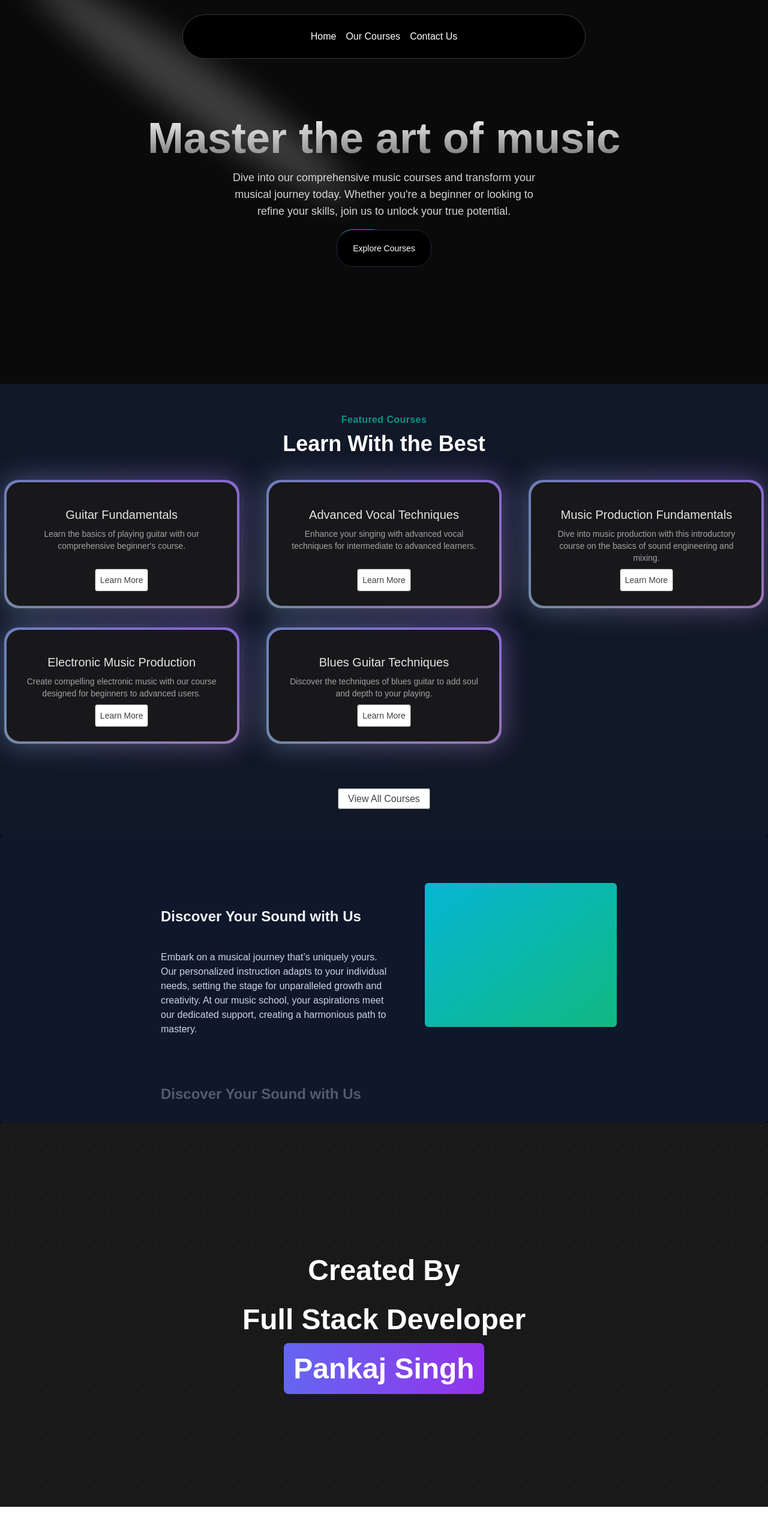
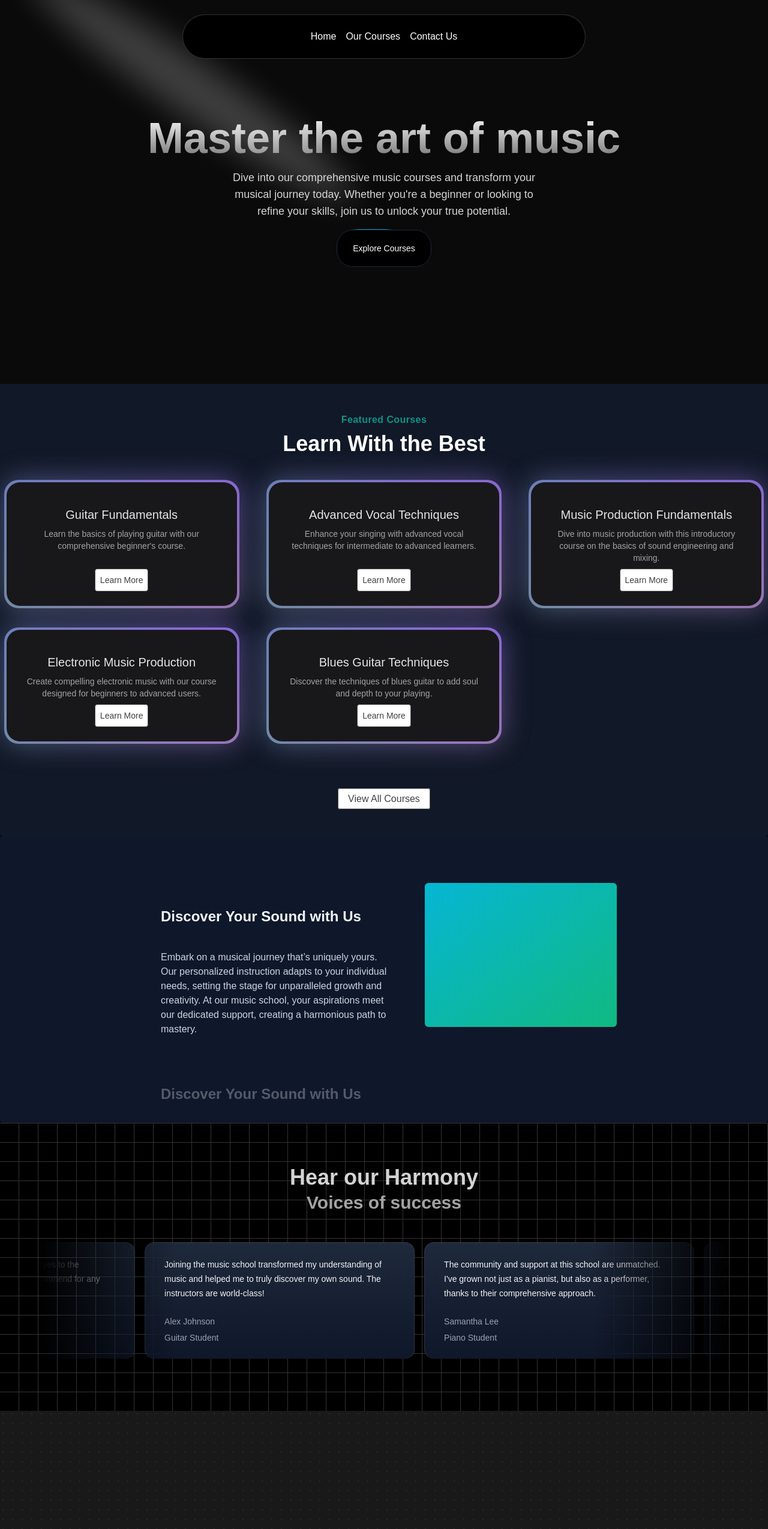
Before and after one commit to pnk-ltoc-892/portfolio-demo, a Next.js app: page / in a window 1280 px wide. Shown: the top 2549 px of the page at 60% size. Before the commit the page ends 2512 px from the top, so only its background shows below. Built offline with nearby package versions, Linux system fonts and the light colour scheme.

Commit message:
Add MovingCards Testimonial Section

```diff
--- a/src/app/page.tsx
+++ b/src/app/page.tsx
@@ -1,10 +1,11 @@
 import FeaturedSection from "@/components/FeaturedSection.tsx";
 import HeroSection from "@/components/HeroSection.tsx";
+import { MusicSchoolTestimonials } from "@/components/MusicSchoolTestimonials.tsx";
 import { WhyChooseUs } from "@/components/WhyChooseUs.tsx";
 
 export default function Home() {
   return (
-    <main className="min-h-screen bg-black/[0.96] antialiased bg-grid-white">
+    <main className="min-h-screen bg-black/[0.96] antialiased">
 
       {/* // Hero Section */}
       <HeroSection />
@@ -15,6 +16,9 @@
       {/* // Stcky Scroll Section */}
       <WhyChooseUs />
 
+      {/* Testimonials Section */}
+      <MusicSchoolTestimonials />
+
 
     </main>
 
--- /dev/null
+++ b/src/components/MusicSchoolTestimonials.tsx
@@ -0,0 +1,54 @@
+'use client'
+import React from 'react'
+import { InfiniteMovingCards } from './ui/infinite-moving-cards.tsx'
+
+const musicSchoolTestimonials = [
+  {
+    quote:
+      'Joining the music school transformed my understanding of music and helped me to truly discover my own sound. The instructors are world-class!',
+    name: 'Alex Johnson',
+    title: 'Guitar Student',
+  },
+  {
+    quote:
+      "The community and support at this school are unmatched. I've grown not just as a pianist, but also as a performer, thanks to their comprehensive approach.",
+    name: 'Samantha Lee',
+    title: 'Piano Student',
+  },
+  {
+    quote:
+      "This school offered me the tools and confidence to take my singing to the next level. I'm endlessly grateful for the personalized coaching.",
+    name: 'Michael Chen',
+    title: 'Vocal Student',
+  },
+  {
+    quote:
+      'As a violinist, finding the right mentor can be challenging, but this school matched me with a teacher who truly understands my goals and challenges.',
+    name: 'Emily Taylor',
+    title: 'Violin Student',
+  },
+  {
+    quote:
+      'The production courses here opened my eyes to the intricacies of music production. Highly recommend for any aspiring producers!',
+    name: 'Chris Morales',
+    title: 'Music Production Student',
+  },
+];
+
+export const MusicSchoolTestimonials = () => {
+  return (
+    <div className="h-[30rem] w-full dark:bg-black dark:bg-grid-white/[0.2] relative flex flex-col justify-center overflow-hidden">
+        <h2 className="text-4xl font-bold text-center mb-1 z-10 text-neutral-300">Hear our Harmony</h2>
+        <h2 className="text-3xl font-bold text-center mb-8 z-10 text-neutral-400">Voices of success</h2>
+        <div className="flex justify-center w-full overflow-hidden px-4 sm:px-6 lg:px-8">
+            <div className="w-full max-w-6xl">
+              <InfiniteMovingCards
+                items={musicSchoolTestimonials}
+                direction="right"
+                speed="slow"
+              />
+            </div>
+        </div>
+    </div>
+  )
+}
--- a/src/components/WhyChooseUs.tsx
+++ b/src/components/WhyChooseUs.tsx
@@ -1,4 +1,4 @@
-'use-client'
+'use client'
 import React from 'react'
 import { StickyScroll } from './ui/sticky-scroll-reveal.tsx'
 
--- /dev/null
+++ b/src/components/ui/infinite-moving-cards.tsx
@@ -0,0 +1,121 @@
+"use client";
+
+import { cn } from "@/utils/cn.ts";
+import React, { useEffect, useState } from "react";
+
+export const InfiniteMovingCards = ({
+    items,
+    direction = "left",
+    speed = "fast",
+    pauseOnHover = true,
+    className,
+}: {
+    items: {
+        quote: string;
+        name: string;
+        title: string;
+    }[];
+    direction?: "left" | "right";
+    speed?: "fast" | "normal" | "slow";
+    pauseOnHover?: boolean;
+    className?: string;
+}) => {
+    const containerRef = React.useRef<HTMLDivElement>(null);
+    const scrollerRef = React.useRef<HTMLUListElement>(null);
+
+    useEffect(() => {
+        addAnimation();
+    }, []);
+    const [start, setStart] = useState(false);
+    function addAnimation() {
+        if (containerRef.current && scrollerRef.current) {
+            const scrollerContent = Array.from(scrollerRef.current.children);
+
+            scrollerContent.forEach((item) => {
+                const duplicatedItem = item.cloneNode(true);
+                if (scrollerRef.current) {
+                    scrollerRef.current.appendChild(duplicatedItem);
+                }
+            });
+
+            getDirection();
+            getSpeed();
+            setStart(true);
+        }
+    }
+    const getDirection = () => {
+        if (containerRef.current) {
+            if (direction === "left") {
+                containerRef.current.style.setProperty(
+                    "--animation-direction",
+                    "forwards"
+                );
+            } else {
+                containerRef.current.style.setProperty(
+                    "--animation-direction",
+                    "reverse"
+                );
+            }
+        }
+    };
+    const getSpeed = () => {
+        if (containerRef.current) {
+            if (speed === "fast") {
+                containerRef.current.style.setProperty("--animation-duration", "20s");
+            } else if (speed === "normal") {
+                containerRef.current.style.setProperty("--animation-duration", "40s");
+            } else {
+                containerRef.current.style.setProperty("--animation-duration", "80s");
+            }
+        }
+    };
+    return (
+        <div
+            ref={containerRef}
+            className={cn(
+                "scroller relative z-20  max-w-7xl overflow-hidden  [mask-image:linear-gradient(to_right,transparent,white_20%,white_80%,transparent)]",
+                className
+            )}
+        >
+            <ul
+                ref={scrollerRef}
+                className={cn(
+                    " flex min-w-full shrink-0 gap-4 py-4 w-max flex-nowrap",
+                    start && "animate-scroll ",
+                    pauseOnHover && "hover:[animation-play-state:paused]"
+                )}
+            >
+                {items.map((item, idx) => (
+                    <li
+                        className="w-[350px] max-w-full relative rounded-2xl border border-b-0 flex-shrink-0 border-slate-700 px-8 py-6 md:w-[450px]"
+                        style={{
+                            background:
+                                "linear-gradient(180deg, var(--slate-800), var(--slate-900)",
+                        }}
+                        key={item.name}
+                    >
+                        <blockquote>
+                            <div
+                                aria-hidden="true"
+                                className="user-select-none -z-1 pointer-events-none absolute -left-0.5 -top-0.5 h-[calc(100%_+_4px)] w-[calc(100%_+_4px)]"
+                            ></div>
+                            <span className=" relative z-20 text-sm leading-[1.6] text-gray-100 font-normal">
+                                {item.quote}
+                            </span>
+                            <div className="relative z-20 mt-6 flex flex-row items-center">
+                                <span className="flex flex-col gap-1">
+                                    <span className=" text-sm leading-[1.6] text-gray-400 font-normal">
+                                        {item.name}
+                                    </span>
+                                    <span className=" text-sm leading-[1.6] text-gray-400 font-normal">
+                                        {item.title}
+                                    </span>
+                                </span>
+                            </div>
+                        </blockquote>
+                    </li>
+                ))}
+            </ul>
+        </div>
+    );
+};
--- a/tailwind.config.ts
+++ b/tailwind.config.ts
@@ -21,6 +21,8 @@
     extend: {
       animation: {
         spotlight: "spotlight 2s ease .75s 1 forwards",
+        scroll:
+          "scroll var(--animation-duration, 40s) var(--animation-direction, forwards) linear infinite",
       },
       keyframes: {
         spotlight: {
@@ -33,6 +35,11 @@
             transform: "translate(-50%,-40%) scale(1)",
           },
         },
+        scroll: {
+          to: {
+            transform: "translate(calc(-50% - 0.5rem))",
+          },
+        },
       },
       colors: {
         background: "var(--background)",
@@ -42,20 +49,11 @@
   },
   plugins: [
     addVariablesForColors,
-    function ({ matchUtilities, theme }: any) {
-      matchUtilities(
-        {
-          "bg-dot-thick": (value: any) => ({
-            backgroundImage: `url("${svgToDataUri(
-              `<svg xmlns="http://www.w3.org/2000/svg" viewBox="0 0 32 32" width="16" height="16" fill="none"><circle fill="${value}" id="pattern-circle" cx="10" cy="10" r="2.5"></circle></svg>`
-            )}")`,
-          }),
-        },
-        { values: flattenColorPalette(theme("backgroundColor")), type: "color" }
-      );
-    },
+    addSvgBackground,
+    addMouseFollowDotBg
   ],
 };
+
 
 function addVariablesForColors({ addBase, theme }: any) {
   let allColors = flattenColorPalette(theme("colors"));
@@ -67,4 +65,42 @@
   });
 }
 
+function addMouseFollowDotBg({ matchUtilities, theme }: any) {
+  matchUtilities(
+    {
+      "bg-dot-thick": (value: any) => ({
+        backgroundImage: `url("${svgToDataUri(
+          `<svg xmlns="http://www.w3.org/2000/svg" viewBox="0 0 32 32" width="16" height="16" fill="none"><circle fill="${value}" id="pattern-circle" cx="10" cy="10" r="2.5"></circle></svg>`
+        )}")`,
+      }),
+    },
+    { values: flattenColorPalette(theme("backgroundColor")), type: "color" }
+  );
+}
+
+function addSvgBackground({ matchUtilities, theme }: any) {
+  matchUtilities(
+    {
+      "bg-grid": (value: any) => ({
+        backgroundImage: `url("${svgToDataUri(
+          `<svg xmlns="http://www.w3.org/2000/svg" viewBox="0 0 32 32" width="32" height="32" fill="none" stroke="${value}"><path d="M0 .5H31.5V32"/></svg>`
+        )}")`,
+      }),
+      "bg-grid-small": (value: any) => ({
+        backgroundImage: `url("${svgToDataUri(
+          `<svg xmlns="http://www.w3.org/2000/svg" viewBox="0 0 32 32" width="8" height="8" fill="none" stroke="${value}"><path d="M0 .5H31.5V32"/></svg>`
+        )}")`,
+      }),
+      "bg-dot": (value: any) => ({
+        backgroundImage: `url("${svgToDataUri(
+          `<svg xmlns="http://www.w3.org/2000/svg" viewBox="0 0 32 32" width="16" height="16" fill="none"><circle fill="${value}" id="pattern-circle" cx="10" cy="10" r="1.6257413380501518"></circle></svg>`
+        )}")`,
+      }),
+    },
+    { values: flattenColorPalette(theme("backgroundColor")), type: "color" }
+  );
+}
+
+
+
 export default config;
```
